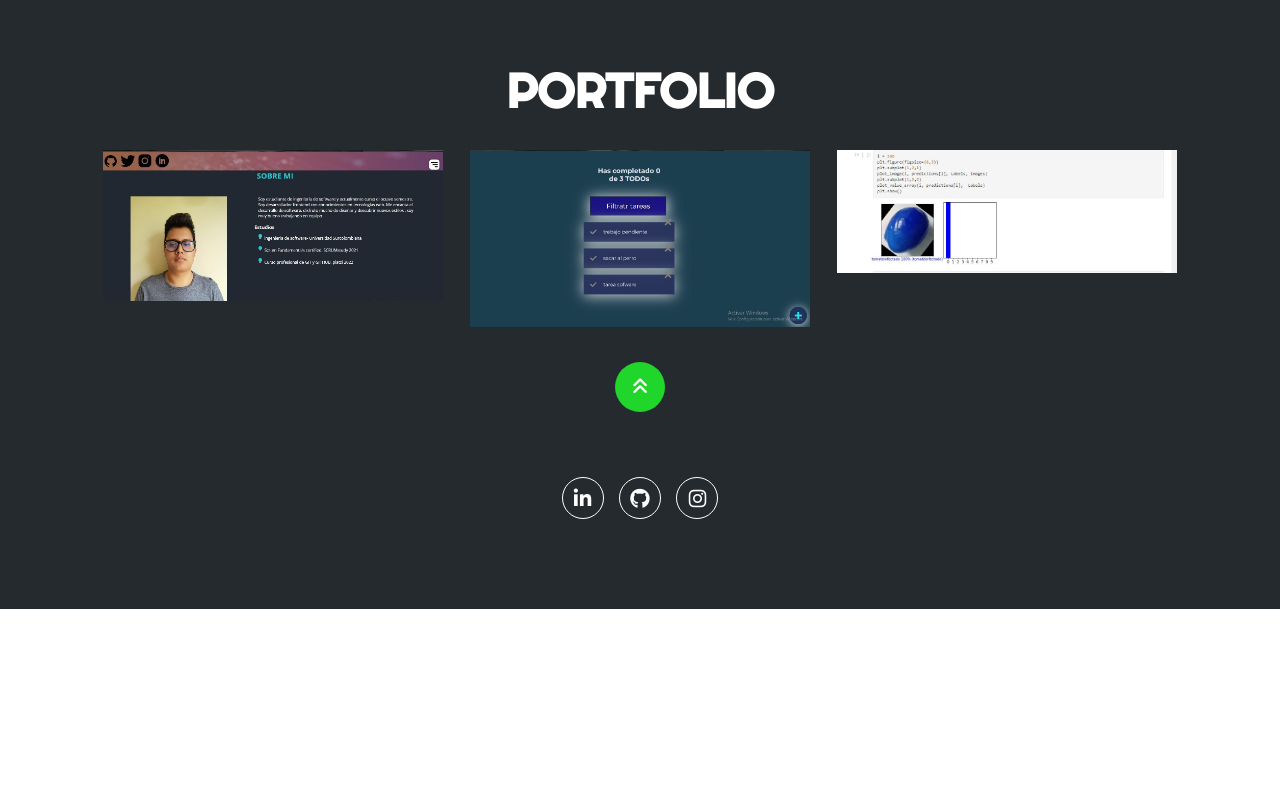
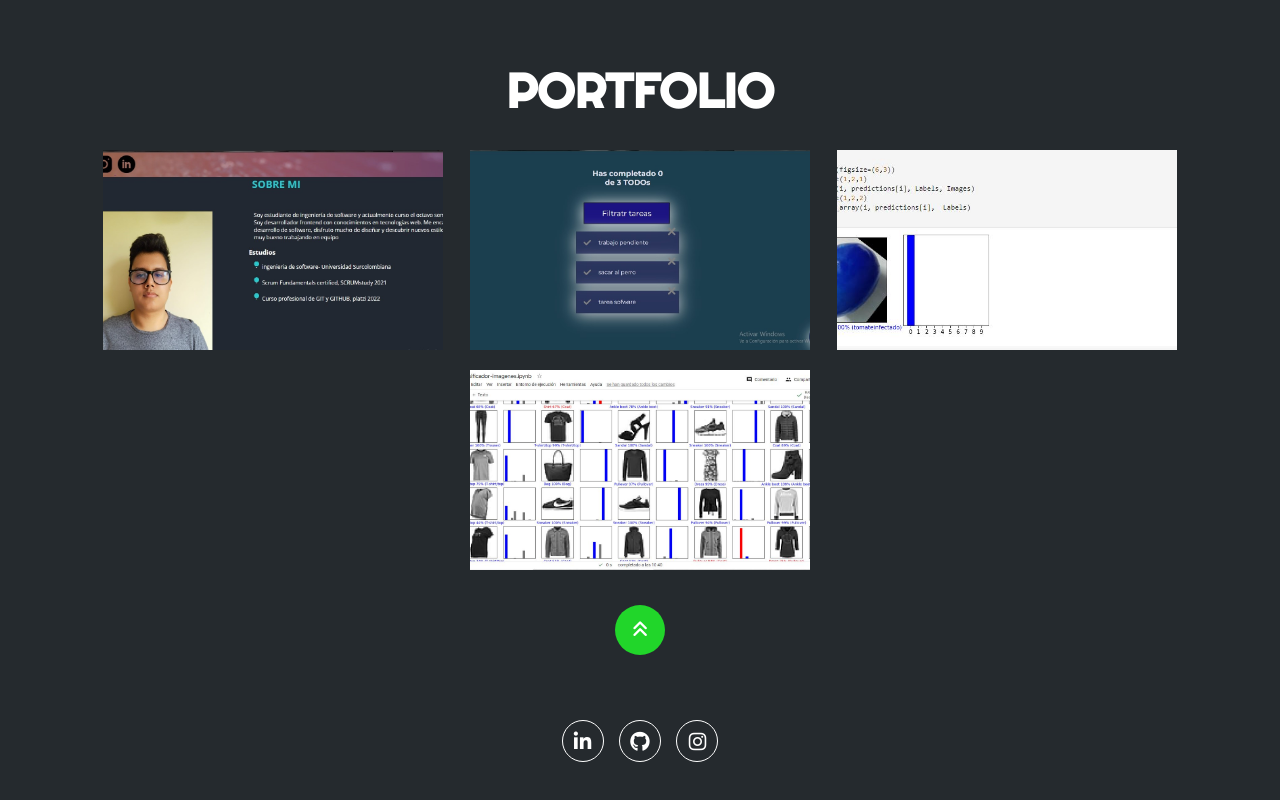
Before and after one commit to Sargo258/portafolio-V2, a plain HTML site: page index.html in a window 1280 px wide. Shown: the part 3812-4612 px from the top of the page. Before the commit the page ends 4421 px from the top, so only its background shows below. Drawn offline with nearby package versions, Linux system fonts and the light colour scheme.

Commit message:
se actualizo el la secssion portafolio

```diff
--- a/estilo.css
+++ b/estilo.css
@@ -460,7 +460,7 @@ a {
     width: 100%;
     height: 100%;
     text-align: center;
-    background: linear-gradient(rgba(41, 182, 28, 0.8), rgba(28, 182, 110, 0.8));
+    background: linear-gradient(rgba(28,182,152,.8), rgba(28,182,152,.8));
     display: flex;
     flex-direction: column;
     justify-content: center;
@@ -479,7 +479,11 @@ a {
 .portfolio .galeria .proyecto .overlay:hover h3{
     margin-bottom: 0px;
 }
-
+.proyecto-img {
+    width: 300px; /* Ajusta el ancho según tu preferencia */
+    height: 200px; /* Ajusta el alto según tu preferencia */
+    object-fit: cover; /* Para que la imagen se ajuste y cubra el tamaño */
+}
 
 footer{
     background-color: #252A2E;
--- a/index.html
+++ b/index.html
@@ -238,7 +238,7 @@
             <div class="galeria">
                 <div class="proyecto">
                     <a href="https://github.com/Sargo258/portafolios.git">
-                        <img src="img/portafolio.jpg" alt="">
+                        <img class="proyecto-img" src="img/portafolio.jpg" alt="">
                         <div class="overlay">
                             <h3>Diseño Creativo</h3>
                             <p>portafolio V1</p>
@@ -247,7 +247,7 @@
                 </div>
                 <div class="proyecto">
                     <a href="https://github.com/Sargo258/Organizador-de-tareas.git">
-                        <img src="img/Todos.jpg" alt="">
+                        <img class="proyecto-img" src="img/Todos.jpg" alt="">
                         <div class="overlay">
                             <h3>Organizador</h3>
                             <p>de tareas</p>
@@ -256,10 +256,19 @@
                 </div>
                 <div class="proyecto">
                     <a href="https://github.com/Sargo258/tomates-IA.git">
-                        <img src="img/tomate.JPG" alt="">
+                        <img class="proyecto-img" src="img/tomate.JPG" alt="">
                         <div class="overlay">
                             <h3>Diseño de IA</h3>
                             <p>Vison artifical</p>
+                        </div>
+                    </a>
+                </div>
+                <div class="proyecto">
+                    <a href="https://github.com/Sargo258/clasificador-imagenes-Python-TensorFlow">
+                        <img class="proyecto-img" src="img/clasiidor-img.JPG" alt="">
+                        <div class="overlay">
+                            <h3>IA-Clasificador</h3>
+                            <p>imagnes ropa </p>
                         </div>
                     </a>
                 </div>
```
Also changed, not shown: img/clasiidor-img.JPG (added).
